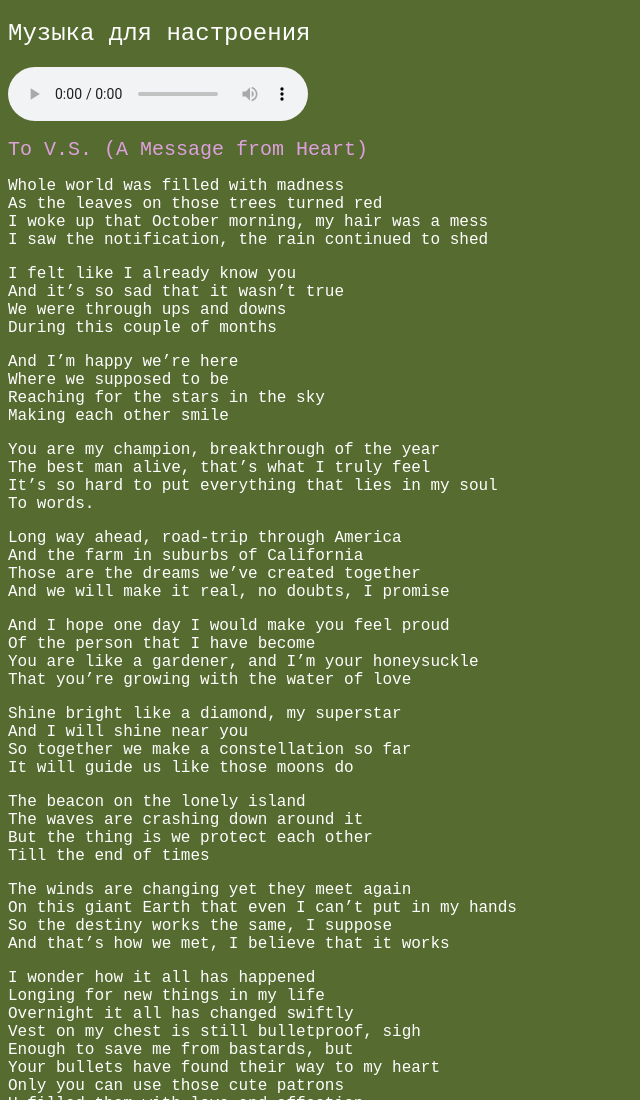
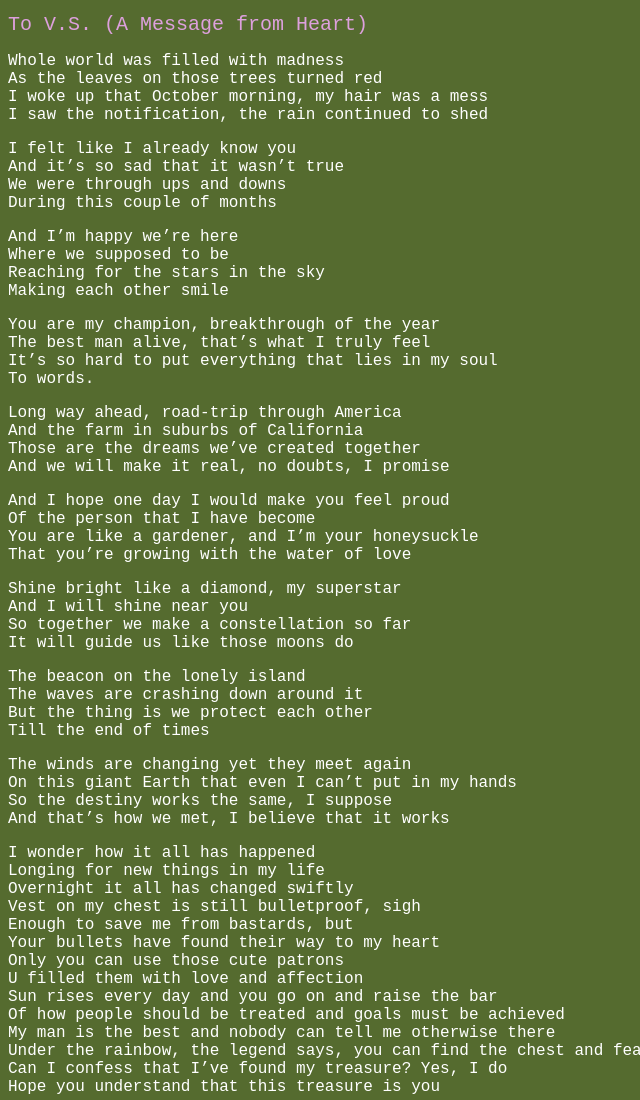
Before and after one commit to vladprada/amessagefromheart, a plain HTML site: page index.html in a window 1280 px wide. Shown: the top 1100 px of the page, without its empty margins (0-640 px from the left). Drawn offline with Linux system fonts and the light colour scheme; a web font is replaced by a local one.

Commit message:
Update index.html

```diff
--- a/index.html
+++ b/index.html
@@ -11,9 +11,6 @@
     <link rel="stylesheet" href="index.css">
 </head>
 <body>
-    <h2 class="heading">Музыка для настроения</h2>
-    <audio controls src="bgmusic.mp3">Музыка для настроения</audio>
-
     <h1 class="naming">To V.S. (A Message from Heart)</h1>
     <div class="poem-text">
         <p>Whole world was filled with madness <br>
```
